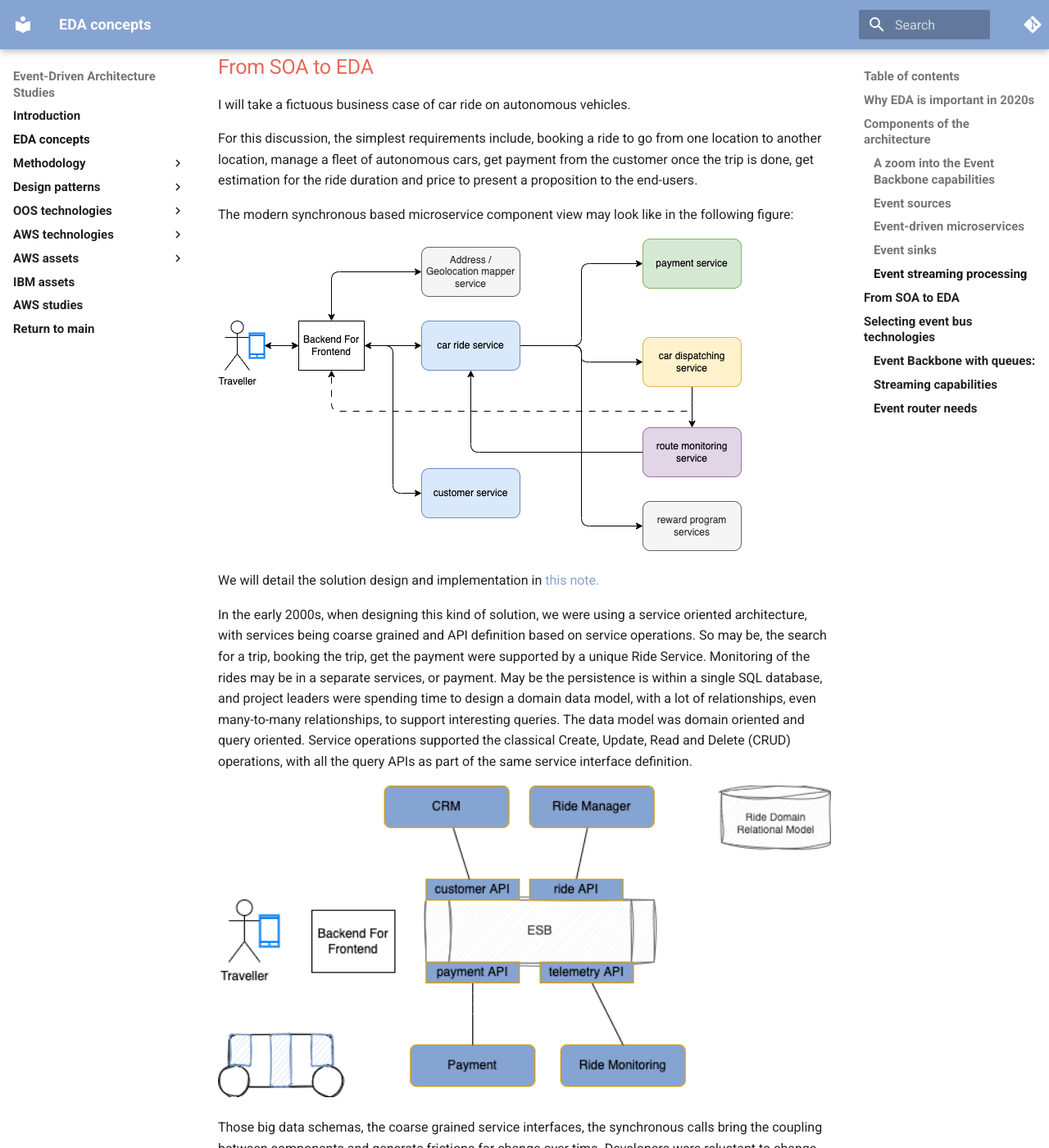
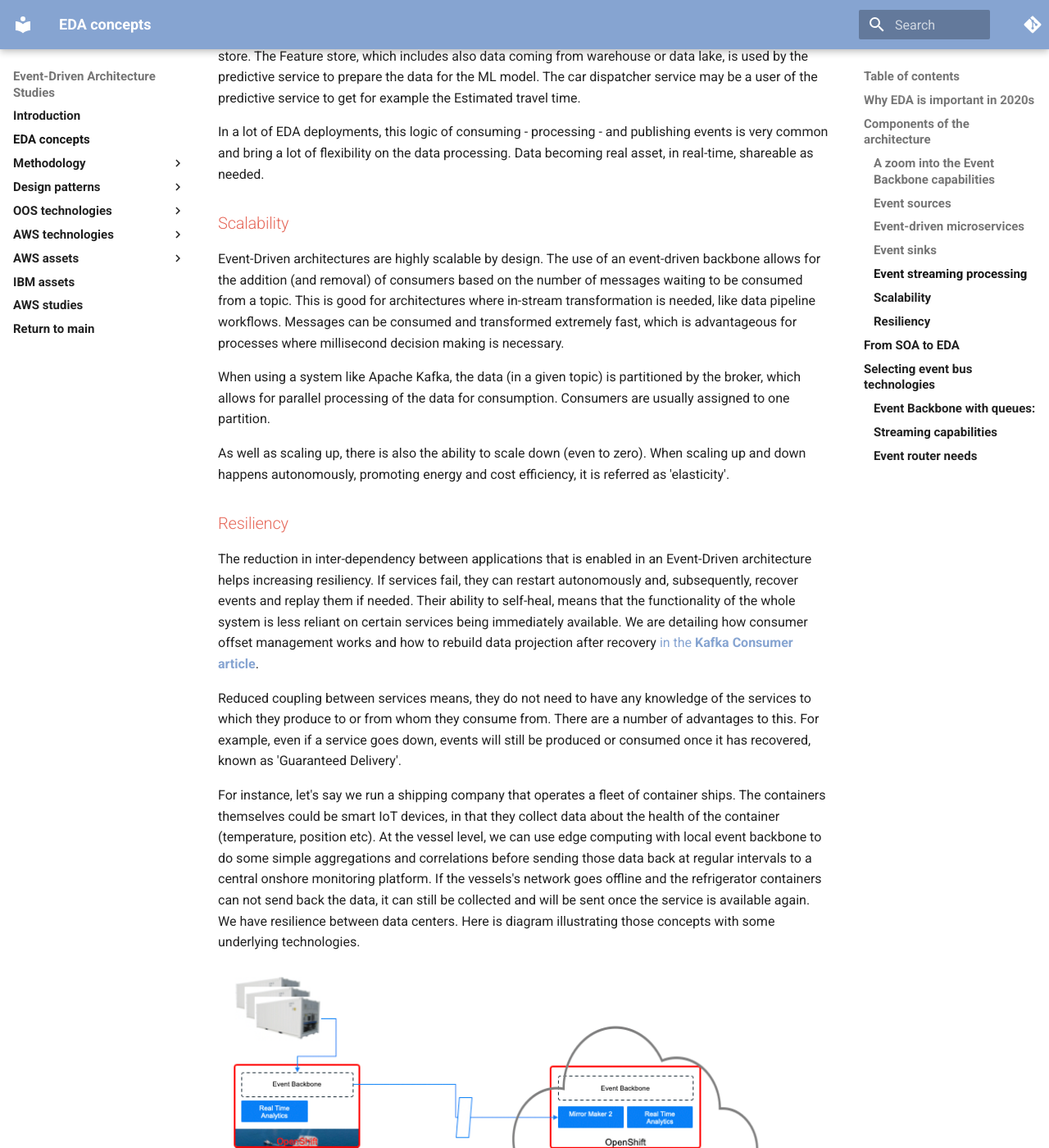
Before and after one commit to jbcodeforce/eda-studies, an MkDocs documentation site: the page built from docs/eda.md, in a window 1280 px wide and 1400 px high, scrolled down 7871 px. Shown: the whole window at 82% size. Built offline with MkDocs 1.6.1 and Material for MkDocs 9.7.7, drawn with Linux system fonts in a browser that asks for light colours; comment, search, counter and statistics services are not loaded; some of the changed text lies outside the part shown.

Commit message:
add resilience and scalability sections

```diff
--- a/docs/eda.md
+++ b/docs/eda.md
@@ -107,6 +107,12 @@ For more information on reactive systems, see [this chapter](./patterns/reactive
 
 ### Event sinks
 
+Event sinks are target to the downstream processing. It will have different flavor depending of the asynchronous middleware used.
+
+Writing to a sink application is not easy and the solution may loose the exactly once delivery if the backend does not support transaction. So writing to sink, needs a lot of attention from a solution design point of view.
+
+TBC
+
 ### Event streaming processing
 
 This is one of the major value of EDA as it helps addressing one of the major AI/ML requirements for modern data pipelines and act on data as early as possible after creation.
@@ -122,6 +128,29 @@ The following diagram illustrates this concept of modern data pipeline to prepar
 This is using the autonomous car system, where each car can send telemetries to a topic. The raw data is consumed, transformed, mapped according to the processing defined by the Data engineer, may compute some aggregate and produce, what we used to call in the CEP, a synthetic event. This event is in another topic, and may be relevant for other consumers. From a EDA this is an important value proposition to share events for multiple use cases. One of the consumer will be a sink adapter which write to a Feature store. The Feature store, which includes also data coming from warehouse or data lake, is used by the predictive service to prepare the data for the ML model. The car dispatcher service may be a user of the predictive service to get for example the Estimated travel time.
 
 In a lot of EDA deployments, this logic of consuming - processing - and publishing events is very common and bring a lot of flexibility on the data processing. Data becoming real asset, in real-time, shareable as needed.
+
+### Scalability
+
+Event-Driven architectures are highly scalable by design. The use of an event-driven backbone allows for the addition (and removal) of consumers based on the number of messages waiting to be consumed from a topic. This is good for architectures where in-stream transformation is needed, like data pipeline workflows. Messages can be consumed and transformed extremely fast, which is advantageous for processes where millisecond decision making is necessary.
+
+When using a system like Apache Kafka, the data (in a given topic) is partitioned by the broker, which allows for parallel processing of the data for consumption. Consumers are usually assigned to one partition.
+
+As well as scaling up, there is also the ability to scale down (even to zero). When scaling up and down happens autonomously, promoting energy and cost efficiency, it is referred as 'elasticity'.
+
+### Resiliency
+
+The reduction in inter-dependency between applications that is enabled in an Event-Driven architecture helps increasing resiliency. If services fail, they can restart autonomously and, subsequently, recover events and replay them if needed. Their ability to self-heal, means that the functionality of the whole system is less reliant on certain services being immediately available. We are detailing how consumer offset management works and how to rebuild data projection after recovery [in the **Kafka Consumer article**](../../techno/kafka/consumer/).
+
+Reduced coupling between services means, they do not need to have any knowledge of the services to which they produce to or from whom they consume from. There are a number of advantages to this. For example, even if a service goes down, events will still be produced or consumed once it has recovered, known as 'Guaranteed Delivery'.
+
+For instance, let's say we run a shipping company that operates a fleet of container ships. The containers themselves could be smart IoT devices, in that they collect data about the health of the container (temperature, position etc). At the vessel level, we can use edge computing with local event backbone to do some simple aggregations and correlations before sending those data back at regular intervals to a central onshore monitoring platform. If the vessels's network goes offline and the refrigerator containers can not send back the data, it can still be collected and will be sent once the service is available again. We have resilience between data centers. Here is diagram illustrating those concepts with some underlying technologies.
+
+ ![](./images/resilience.png){ width=700}
+
+
+Applications on the right, run in a data center or cloud provider region, and receive aggregated data coming from the Kafka cluster running on the vessel. The topic data replication is done via [**Mirror Maker 2**](../../techno/kafka/mirrormaker.md).
+
+Then a second level of real time analytics could compute aggregates between all the vessels sailing over seas. If the connection is lost the mirroring will get the records when reconnecting. On the vessel level, multiple brokers ensure high availability, and replication cross broker ensures data resilience. Real time analytic components can scale horizontally, even when computing global aggregate by using [**kafka streams capability** of Ktable and store](../../techno/kafka/streams/#interactive-queries).
 
 ## From SOA to EDA
 
--- a/mkdocs.yml
+++ b/mkdocs.yml
@@ -14,6 +14,7 @@ nav:
     - Reactive: patterns/reactive/index.md
   - OOS technologies:
     - Kafka: techno/kafka/index.md
+    - Kafka Consumer: techno/kafka/consumer.md
     - Kafka Connect: techno/kafka-connect/index.md
   - AWS technologies:
       - Streaming: https://jbcodeforce.github.io/aws-studies/kinesis
```
Also changed, not shown: docs/index.md (+6 -1 lines), docs/images/resilience.png (added).
